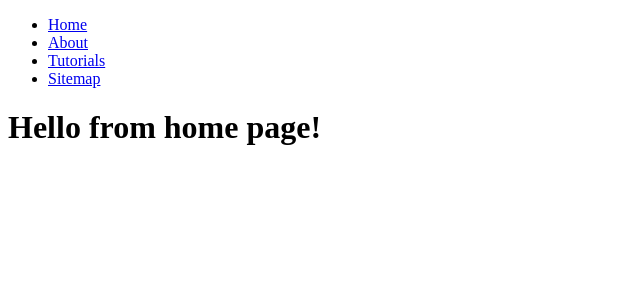
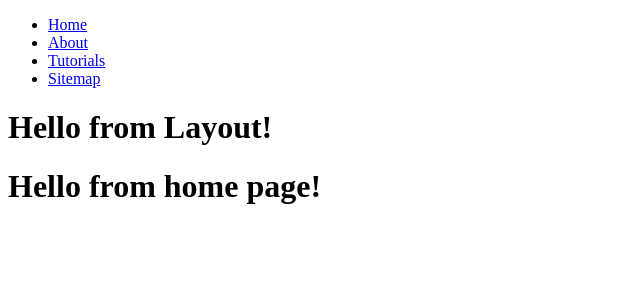
Before and after one commit to Sarquamon/salomonpina.dev, a React (Vite) app: page / in a window 1280 px wide. Shown: the top 300 px of the page, without its empty margins (0-640 px from the left). Built offline with nearby package versions, Linux system fonts and the light colour scheme.

Commit message:
Add layout component

```diff
--- /dev/null
+++ b/src/components/layout/Layout.jsx
@@ -0,0 +1,10 @@
+import React from "react";
+
+export const Layout = ({ children }) => {
+  return (
+    <div>
+      <h1>Hello from Layout!</h1>
+      {children}
+    </div>
+  );
+};
```
Also changed, not shown: src/App.jsx (+5 -4 lines).
